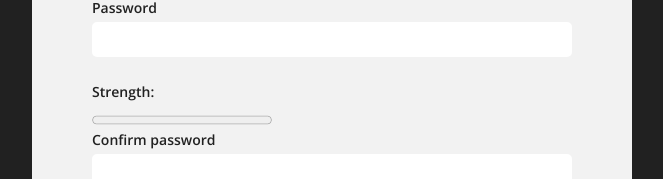
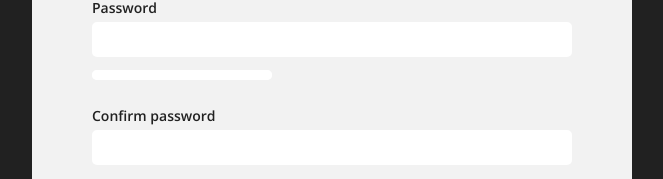
Before and after one commit to zena86/react-forms, a React (Vite) app: page /react-hook-form in a window 1280 px wide. Shown: the part 314-493 px from the top of the page, without its empty margins (308-971 px from the left). Built offline with nearby package versions, Linux system fonts and the light colour scheme.

Commit message:
feat: add custom styles for progress

```diff
--- a/src/components/reactHookForm/controlledPassword/ControlledPassword.tsx
+++ b/src/components/reactHookForm/controlledPassword/ControlledPassword.tsx
@@ -44,14 +44,13 @@ const ControlledPassword = ({ form }: ControlledProps) => {
           {...register('password')}
           onChange={(e) => handlePasswordChange(e.target.value)}
         />
+        <progress
+          id="progress"
+          max="100"
+          value={strength.toString()}
+        ></progress>
         <InputError msg={errors.password?.message} />
-        {/* <div className={styles.wrapper}>
-          <p className={styles.error}>{errors.password?.message}</p>
-        </div> */}
       </div>
-
-      <label htmlFor="progress">Strength:</label>
-      <progress id="progress" max="100" value={strength.toString()}></progress>
 
       <div className={styles.field}>
         <label htmlFor="confirm_password">Confirm password</label>
@@ -61,9 +60,6 @@ const ControlledPassword = ({ form }: ControlledProps) => {
           {...register('confirmPassword')}
         />
         <InputError msg={errors.confirmPassword?.message} />
-        {/* <div className={styles.wrapper}>
-          <p className={styles.error}>{errors.confirmPassword?.message}</p>
-        </div> */}
       </div>
     </>
   );
--- a/src/index.scss
+++ b/src/index.scss
@@ -1,3 +1,5 @@
+@import './colors.scss';
+
 * {
   margin: 0;
   padding: 0;
@@ -37,3 +39,34 @@ form {
     padding: 10px;
   }
 }
+
+progress::-webkit-progress-bar {
+  background-color: white; width: 100%;
+  border-radius: 10px;
+  height: 10px;
+}
+
+progress {
+  background-color: white;
+  border-radius: 10px;
+  height: 10px;
+}
+
+/* value: */
+progress::-webkit-progress-value {
+  background-color: $accentColor !important;
+  border-radius: 10px;
+  height: 10px;
+}
+
+progress::-moz-progress-bar {
+  background-color: $accentColor !important;
+  border-radius: 10px;
+  height: 10px;
+}
+
+progress {
+  color: $accentColor;
+  border-radius: 10px;
+  height: 10px;
+}
```
Also changed, not shown: src/pages/uncontrolledForm/UncontrolledForm.tsx (+6 -2 lines), src/pages/reactHookForm/style.module.scss (line endings or trailing spaces).
